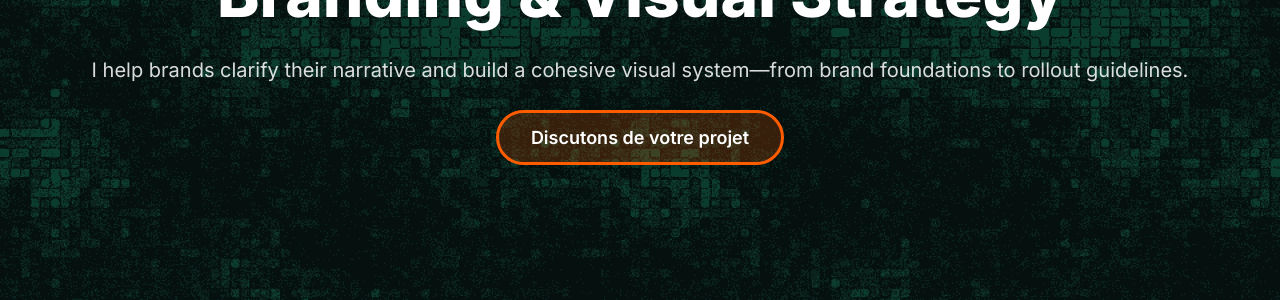
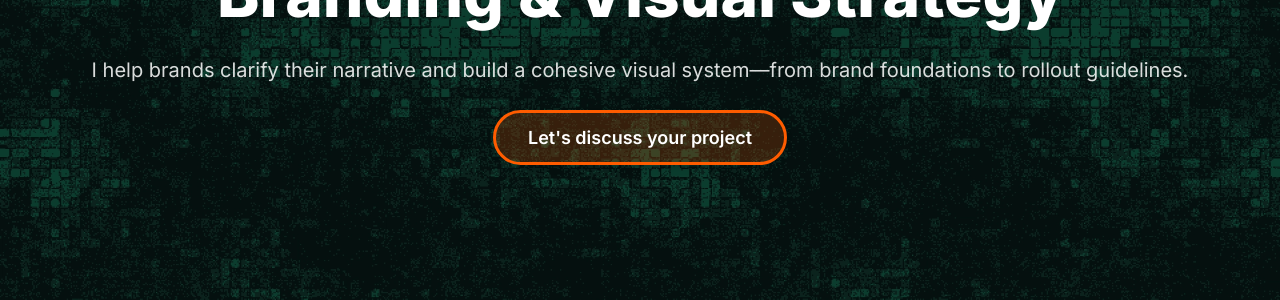
Before and after one commit to 7Nautilus/ropat-portfolio, a Jekyll site: the page built from en/services/branding-strategy.html, in a window 1280 px wide and 900 px high. Shown: the part 403-703 px from the top of the window. Built offline with Jekyll 4.4.1, drawn with Linux system fonts in a browser that asks for light colours.

Commit message:
test cta service page

```diff
--- a/_data/services/branding-strategy.yml
+++ b/_data/services/branding-strategy.yml
@@ -27,8 +27,8 @@ hero:
     title: "Branding & Visual Strategy"
     intro: "I help brands clarify their narrative and build a cohesive visual system—from brand foundations to rollout guidelines."
     cta:
-      text: "Discutons de votre projet"
-      url: "/EN/contact.html"
+      text: "Let's discuss your project"
+      url: "/en/contact.html"
 tools:
   - nom: "#Figma"
   - nom: "#Illustrator"
```
